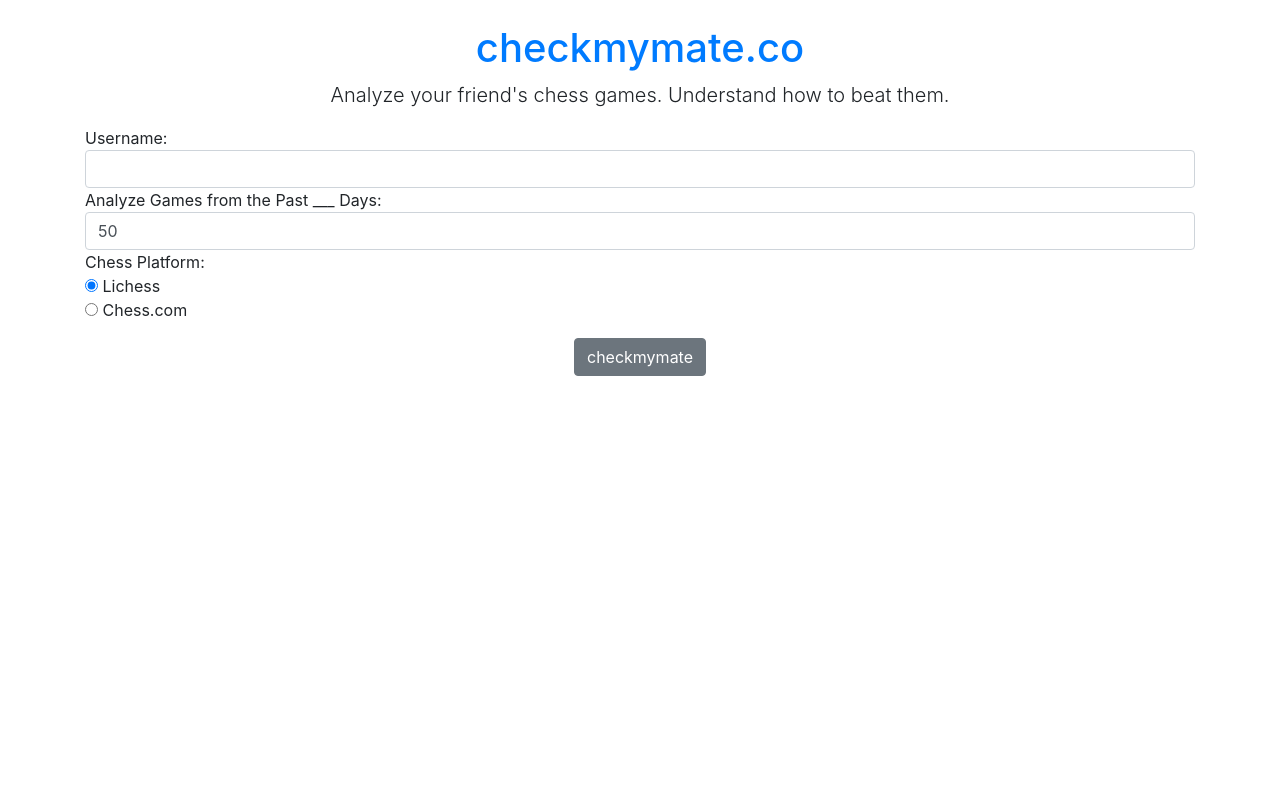
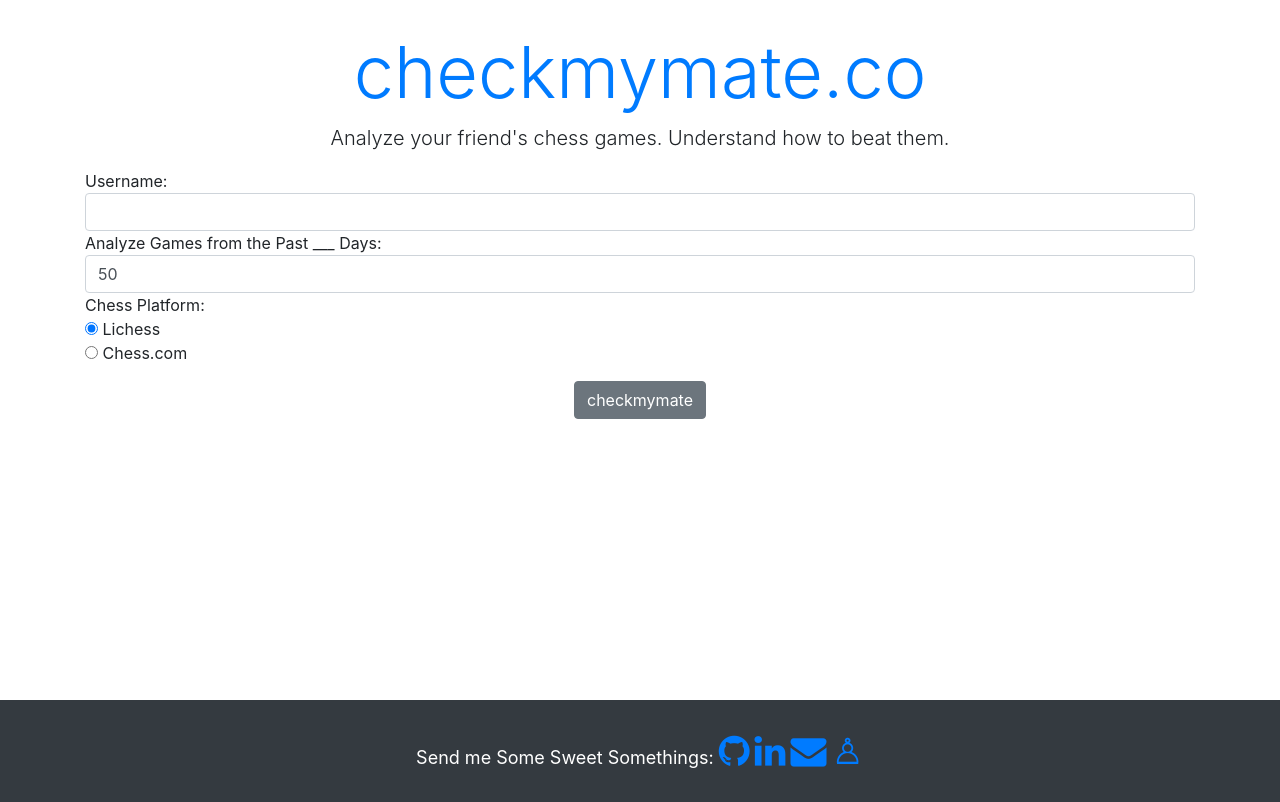
Before and after one commit to bfeif/clarence, a Flask app: template templates/index.html in a window 1280 px wide. Before the commit the page ends 376 px from the top, so only its background shows below. Run offline with Flask 2, Linux system fonts and the light colour scheme; the template is opened without the code that fills it, so the values that code supplies are empty; some libraries are stand-ins or nearby versions.

Commit message:
Frontend touchups (#7)
* Added a footer with contact info.

* Changed some styling.

* Updated README.

```diff
--- a/templates/base.html
+++ b/templates/base.html
@@ -1,4 +1,26 @@
-<title>{% block title %}{% endblock %} - CheckMyMate</title>
+<style>
+    .footer {
+        clear: both;
+        position: relative;
+        font-size: 18px
+    }
+    #wrap {
+        padding: 5px;
+        min-height: -webkit-calc(100% - 100px);     /* Chrome */
+        min-height: -moz-calc(100% - 100px);     /* Firefox */
+        min-height: calc(100% - 100px);     /* native */
+    }
+    html, body {
+        height: 100%;
+        margin: 0;
+    }
+</style>
+
+<head>
+    <title>CheckMyMate {% block title %}{% endblock %}</title>
+
+    <!-- Make it dynamic -->
+    <meta name=”viewport” content=”width=device-width, initial-scale=1">
 
     <!-- Fonts -->
     <link href="https://cdnjs.cloudflare.com/ajax/libs/font-awesome/4.4.0/css/font-awesome.min.css"
@@ -6,12 +28,13 @@
     <!-- Bootstrap CSS -->
     <link href="https://maxcdn.bootstrapcdn.com/bootstrap/4.0.0/css/bootstrap.min.css"
                 rel="stylesheet" />
+</head>
 
-
-<section class="content">
+<body>
+    <section class="content" id="wrap">
         <br/>
-    <div class="container">
-        <a href='/'><h1 class="jumbotron-heading text-center">checkmymate.co</h1></a>
+        <div class="jumbotron-heading">
+            <a href='/'><h2 class="display-3 text-center">checkmymate.co</h1></a>
         </div>
 
         <div class="container">
@@ -21,8 +44,24 @@
             {% block content %}{% endblock %}
         </div>
     </section>
+    <!-- <footer class="fixed-bottom bg-dark text-center text-white"> -->
+    <footer class="footer bg-dark text-center text-white p-4">
+        <div class="container">
+            Send me Some Sweet Somethings:
+            <a href="https://github.com/bfeif/clarence"><i class="fa fa-github fa-2x"></i></a>
+            <a href="https://www.linkedin.com/in/benjamin-feifke/"><i class="fa fa-linkedin fa-2x"></i></a>
+            <a href= "mailto:benjamin.feifke@checkmymate.co"><i class="fa fa-envelope fa-2x"></i></a>
+            <a href="https://www.chess.com/member/normanrookwell"><span class="fa-2x">&#9817</span></a>
+            <a href="https://lichess.org/@/normanrookwell"><span class="iconify-inline fa-2x" data-icon="simple-icons:lichess"></span></a>
+        </div>
+    </footer>
+</body>
+
 
 <!-- Bootstrap related JavaScript -->
 <script src="https://code.jquery.com/jquery-3.2.1.slim.min.js"></script>
 <script src="https://cdnjs.cloudflare.com/ajax/libs/popper.js/1.12.9/umd/popper.min.js"></script>
 <script src="https://maxcdn.bootstrapcdn.com/bootstrap/4.0.0/js/bootstrap.min.js"></script>
+
+<!-- Lichess icon -->
+<script src="https://code.iconify.design/2/2.1.2/iconify.min.js"></script>
```
Also changed, not shown: templates/user.html (+12 -3 lines), README.md. Lines whose indentation alone changed are shown as unchanged.
